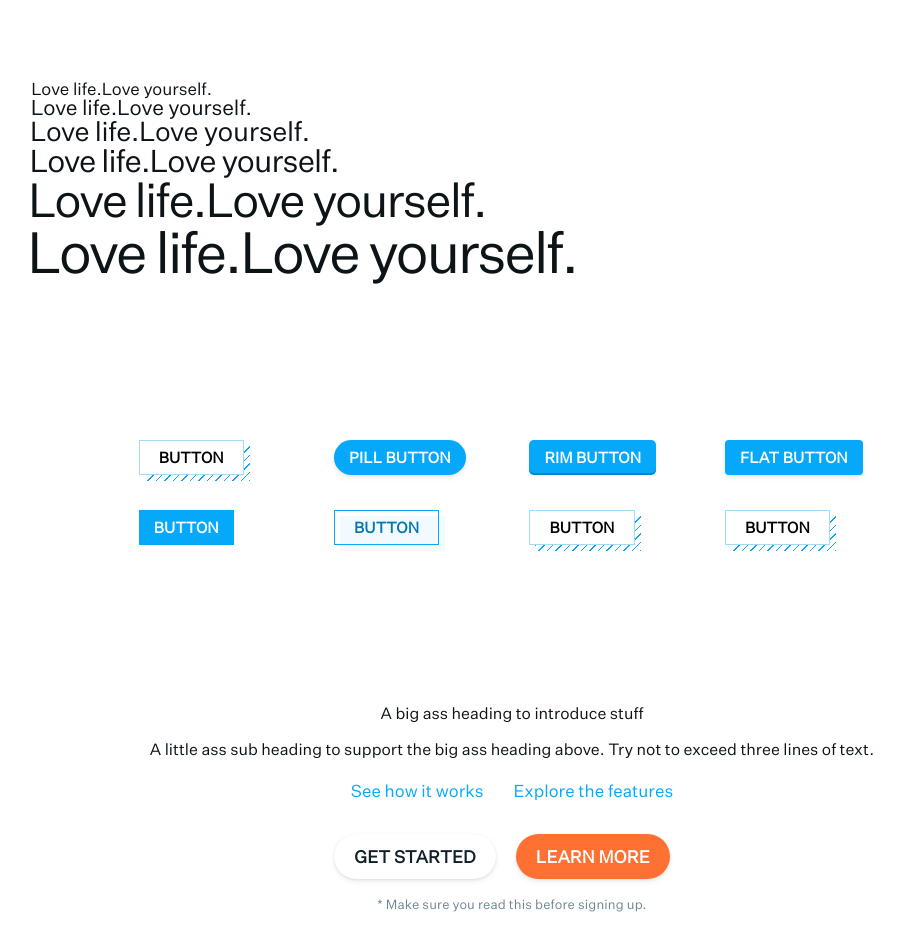
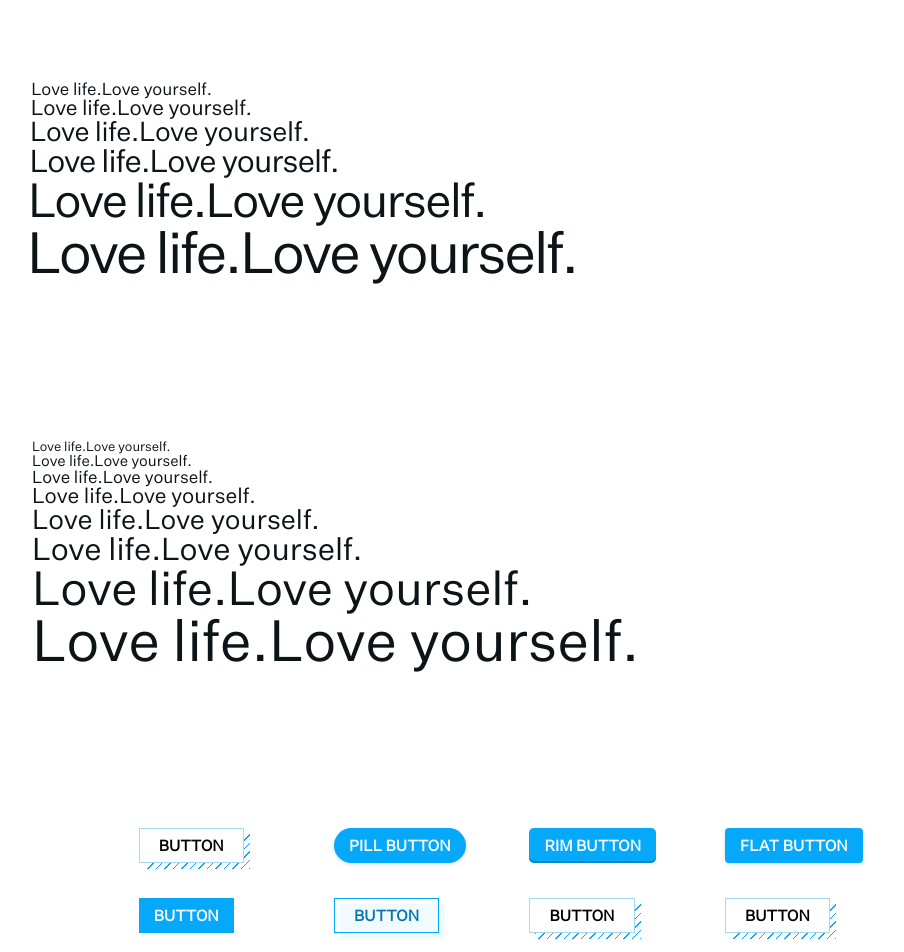
Before and after one commit to alobato/modulz-styled, a React (Create React App) app: page / in a window 1280 px wide. Shown: the top 952 px of the page, without its empty margins (128-1032 px from the left). Built offline with nearby package versions, Linux system fonts and the light colour scheme.

Commit message:
Update size props on Text component

```diff
--- a/src/App.js
+++ b/src/App.js
@@ -44,6 +44,35 @@ class App extends Component {
           </Container>
         </Section>
 
+        <Section size3>
+          <Container large>
+            <Text size1>
+              Love life.Love yourself.
+            </Text>
+            <Text size2>
+              Love life.Love yourself.
+            </Text>
+            <Text size3>
+              Love life.Love yourself.
+            </Text>
+            <Text size4>
+              Love life.Love yourself.
+            </Text>
+            <Text size5>
+              Love life.Love yourself.
+            </Text>
+            <Text size6>
+              Love life.Love yourself.
+            </Text>
+            <Text size7>
+              Love life.Love yourself.
+            </Text>
+            <Text size8 >
+              Love life.Love yourself.
+            </Text>
+          </Container>
+        </Section>
+
         <ButtonSelection></ButtonSelection>
         <Hero></Hero>
         <CodeExport></CodeExport>
--- a/src/components/Text.js
+++ b/src/components/Text.js
@@ -3,66 +3,32 @@ import styled, { css } from 'styled-components';
 import * as theme from './../theme/';
 
 const Text = styled.p`
-  font-size: ${theme.FONTSIZE_400};
-  color: ${theme.GRAY_800};
-  letter-spacing: .14px;
-  line-height: 1.6;
+  color: ${theme.GRAY_900};
 
-  ${props => props.small && css`
+  ${props => props.size1 && css`
     font-size: ${theme.FONTSIZE_200};
   `}
-
-  ${props => props.large && css`
+  ${props => props.size2 && css`
+    font-size: ${theme.FONTSIZE_300};
+  `}
+  ${props => props.size3 && css`
+    font-size: ${theme.FONTSIZE_400};
+  `}
+  ${props => props.size4 && css`
     font-size: ${theme.FONTSIZE_500};
   `}
-
-  ${props => props.gray_500 && css` color: ${theme.GRAY_500}; `}
-
-  ${props => props.white && css` color: ${theme.WHITE}; `}
-  ${props => props.red && css` color: ${theme.RED_500}; `}
-  ${props => props.pink && css` color: ${theme.PINK_500}; `}
-  ${props => props.purple && css` color: ${theme.PURPLE_500}; `}
-  ${props => props.indigo && css` color: ${theme.INDIGO_500}; `}
-  ${props => props.blue && css` color: ${theme.BLUE_500}; `}
-  ${props => props.teal && css` color: ${theme.TEAL_500}; `}
-  ${props => props.green && css` color: ${theme.GREEN_500}; `}
-  ${props => props.lime && css` color: ${theme.LIME_500}; `}
-  ${props => props.yellow && css` color: ${theme.YELLOW_500}; `}
-  ${props => props.amber && css` color: ${theme.AMBER_500}; `}
-  ${props => props.orange && css` color: ${theme.ORANGE_500}; `}
-  ${props => props.crimson && css` color: ${theme.CRIMSON_500}; `}
-  ${props => props.lavender && css` color: ${theme.LAVENDER_500}; `}
-  ${props => props.violet && css` color: ${theme.VIOLET_500}; `}
-
-  ${props => props.redTint && css` color: ${theme.RED_300}; `}
-  ${props => props.pinkTint && css` color: ${theme.PINK_300}; `}
-  ${props => props.purpleTint && css` color: ${theme.PURPLE_300}; `}
-  ${props => props.indigoTint && css` color: ${theme.INDIGO_300}; `}
-  ${props => props.blueTint && css` color: ${theme.BLUE_300}; `}
-  ${props => props.tealTint && css` color: ${theme.TEAL_300}; `}
-  ${props => props.greenTint && css` color: ${theme.GREEN_300}; `}
-  ${props => props.limeTint && css` color: ${theme.LIME_300}; `}
-  ${props => props.yellowTint && css` color: ${theme.YELLOW_300}; `}
-  ${props => props.amberTint && css` color: ${theme.AMBER_300}; `}
-  ${props => props.orangeTint && css` color: ${theme.ORANGE_300}; `}
-  ${props => props.crimsonTint && css` color: ${theme.CRIMSON_300}; `}
-  ${props => props.lavenderTint && css` color: ${theme.LAVENDER_300}; `}
-  ${props => props.violetTint && css` color: ${theme.VIOLET_300}; `}
-
-  ${props => props.redShade && css` color: ${theme.RED_700}; `}
-  ${props => props.pinkShade && css` color: ${theme.PINK_700}; `}
-  ${props => props.purpleShade && css` color: ${theme.PURPLE_700}; `}
-  ${props => props.indigoShade && css` color: ${theme.INDIGO_700}; `}
-  ${props => props.blueShade && css` color: ${theme.BLUE_700}; `}
-  ${props => props.tealShade && css` color: ${theme.TEAL_700}; `}
-  ${props => props.greenShade && css` color: ${theme.GREEN_700}; `}
-  ${props => props.limeShade && css` color: ${theme.LIME_700}; `}
-  ${props => props.yellowShade && css` color: ${theme.YELLOW_700}; `}
-  ${props => props.amberShade && css` color: ${theme.AMBER_700}; `}
-  ${props => props.orangeShade && css` color: ${theme.ORANGE_700}; `}
-  ${props => props.crimsonShade && css` color: ${theme.CRIMSON_700}; `}
-  ${props => props.lavenderShade && css` color: ${theme.LAVENDER_700}; `}
-  ${props => props.violetShade && css` color: ${theme.VIOLET_700}; `}
+  ${props => props.size5 && css`
+    font-size: ${theme.FONTSIZE_600};
+  `}
+  ${props => props.size6 && css`
+    font-size: ${theme.FONTSIZE_700};
+  `}
+  ${props => props.size7 && css`
+    font-size: ${theme.FONTSIZE_800};
+  `}
+  ${props => props.size8 && css`
+    font-size: ${theme.FONTSIZE_900};
+  `}
 `;
 
 export default Text;
--- a/src/templates/CodeExport.jsx
+++ b/src/templates/CodeExport.jsx
@@ -18,7 +18,7 @@ class CodeExport extends Component {
             </Strike>
             Code export
           </Heading>
-          <Text size4>
+          <Text size3>
             No more handoffs. No more redlines. With Modulz, you can export production-ready React components.
           </Text>
         </Container>
```
